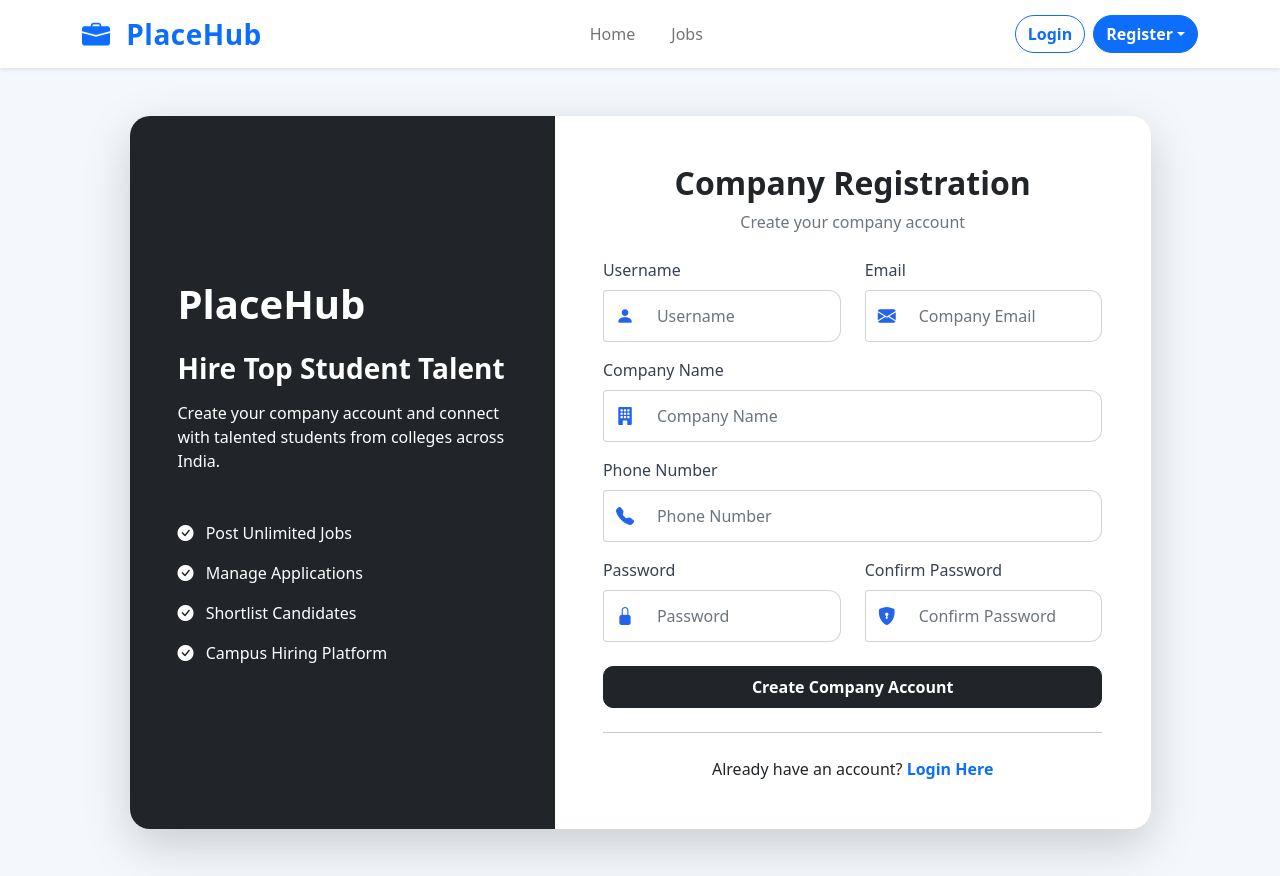
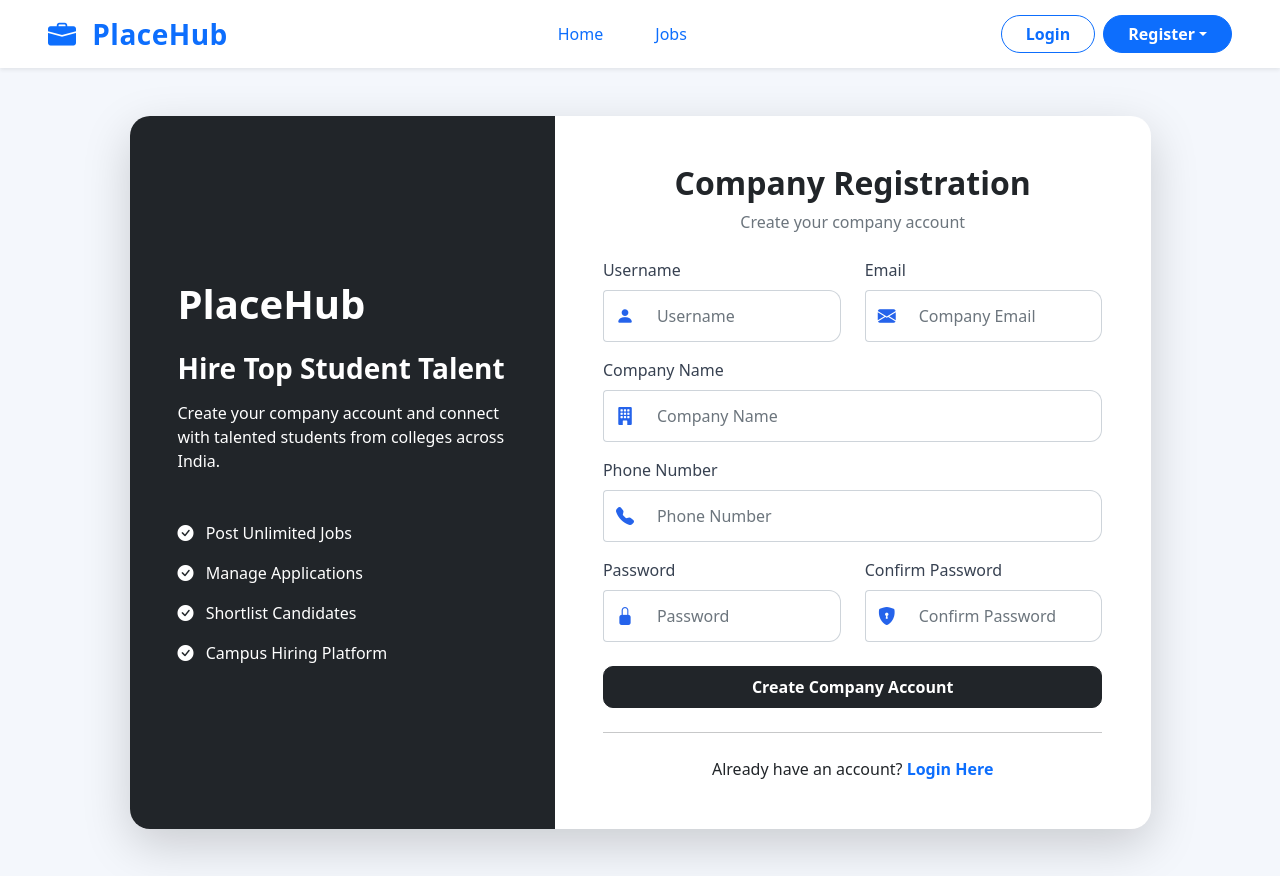
Before and after one commit to AkashHivarkhede/PlaceHub, a Django app: page /signup/company/ in a window 1280 px wide. Shown: the top 876 px of the page. Run offline with Django 5.2, Linux system fonts and the light colour scheme.

Commit message:
Navbar Upadated

```diff
--- a/templates/home.html
+++ b/templates/home.html
@@ -12,86 +12,196 @@
     <link rel="stylesheet" href="{% static 'css/style.css' %}" />
   </head>
   <body>
-    <nav class="navbar navbar-expand-lg navbar-light bg-white shadow-sm sticky-top">
-      <div class="container">
-        <!-- Logo -->
+    <nav class="navbar navbar-expand-lg bg-white shadow-sm sticky-top">
+      <div class="container-fluid px-3 px-lg-5">
+        <!-- ========================= -->
+        <!-- PLACEHUB LOGO -->
+        <!-- ========================= -->
 
         <a class="navbar-brand fw-bold fs-3 text-primary" href="{% url 'home' %}">
           <i class="bi bi-briefcase-fill me-2"></i>
-
           PlaceHub
         </a>
 
-        <button class="navbar-toggler" type="button" data-bs-toggle="collapse" data-bs-target="#navbarMenu"><span class="navbar-toggler-icon"></span></button>
+        <!-- ========================= -->
+        <!-- MOBILE MENU BUTTON -->
+        <!-- ========================= -->
+
+        <button class="navbar-toggler border-0 shadow-none" type="button" data-bs-toggle="collapse" data-bs-target="#navbarMenu" aria-controls="navbarMenu" aria-expanded="false" aria-label="Toggle navigation"><i class="bi bi-list fs-2 text-primary"></i></button>
+
+        <!-- ========================= -->
+        <!-- NAVBAR CONTENT -->
+        <!-- ========================= -->
 
         <div class="collapse navbar-collapse" id="navbarMenu">
+          <!-- ========================= -->
+          <!-- MAIN NAVIGATION -->
+          <!-- ========================= -->
+
           <ul class="navbar-nav mx-auto">
+            <!-- HOME -->
+
             <li class="nav-item">
-              <a class="nav-link {% if request.resolver_match.url_name == 'home' %}active{% endif %}" href="{% url 'home' %}">Home</a>
+              <a class="nav-link px-3
+            {% if request.resolver_match.url_name == 'home' %}
+              active fw-semibold text-primary
+            {% endif %}" href="{% url 'home' %}">
+                <i class="bi bi-house-door me-1 d-lg-none"></i>
+
+                Home
+              </a>
             </li>
 
+            <!-- JOBS -->
+
             <li class="nav-item">
-              <a class="nav-link {% if request.resolver_match.url_name == 'job_list' %}active{% endif %}" href="{% url 'job_list' %}">Jobs</a>
+              <a class="nav-link px-3
+            {% if request.resolver_match.url_name == 'job_list' %}
+              active fw-semibold text-primary
+            {% endif %}" href="{% url 'job_list' %}">
+                <i class="bi bi-briefcase me-1 d-lg-none"></i>
+
+                Jobs
+              </a>
             </li>
 
             {% if user.is_authenticated %}
+              <!-- DASHBOARD -->
+
               <li class="nav-item">
-                <a class="nav-link {% if request.resolver_match.url_name == 'student_dashboard' %}active{% endif %}" href="{% url 'student_dashboard' %}">Dashboard</a>
+                <a class="nav-link px-3
+              {% if request.resolver_match.url_name == 'student_dashboard' %}
+                active fw-semibold text-primary
+              {% endif %}" href="{% url 'student_dashboard' %}">
+                  <i class="bi bi-speedometer2 me-1 d-lg-none"></i>
+
+                  Dashboard
+                </a>
               </li>
 
+              <!-- PROFILE -->
+
               <li class="nav-item">
-                <a class="nav-link {% if request.resolver_match.url_name == 'profile' %}active{% endif %}" href="{% url 'profile' %}">Profile</a>
+                <a class="nav-link px-3
+              {% if request.resolver_match.url_name == 'profile' %}
+                active fw-semibold text-primary
+              {% endif %}" href="{% url 'profile' %}">
+                  <i class="bi bi-person me-1 d-lg-none"></i>
+
+                  Profile
+                </a>
               </li>
             {% endif %}
           </ul>
 
+          <!-- ========================= -->
+          <!-- AUTHENTICATED USER -->
+          <!-- ========================= -->
+
           {% if user.is_authenticated %}
-            <div class="d-flex align-items-center">
-              <a href="{% url 'job_list' %}" class="btn btn-primary rounded-pill me-3">Search Jobs</a>
+            <div class="d-flex align-items-center justify-content-around mt-3 mt-lg-0">
+              <!-- SEARCH JOBS -->
 
-              <a href="#" class="text-dark me-3 fs-5"><i class="bi bi-bell"></i></a>
+              <a href="{% url 'job_list' %}" class="btn btn-primary rounded-pill px-3 me-3">
+                <i class="bi bi-search me-1"></i>
 
-              <div class="dropdown">
-                <a class="d-flex align-items-center text-decoration-none dropdown-toggle" data-bs-toggle="dropdown"><img src="https://ui-avatars.com/api/?name={{ user.first_name|default:user.username }}&background=0D6EFD&color=fff" class="rounded-circle" width="42" height="42" /></a>
+                Search Jobs
+              </a>
 
-                <ul class="dropdown-menu dropdown-menu-end shadow">
-                  <li class="dropdown-header">
-                    <strong>
-                      {{ user.first_name }}
+              <!-- ========================= -->
+              <!-- NOTIFICATION -->
+              <!-- ========================= -->
 
-                      {{ user.last_name }}
-                    </strong>
+              <a href="#" class="position-relative text-dark text-decoration-none fs-5 me-3">
+                <i class="bi bi-bell"></i>
 
-                    <br />
+                <!-- Notification Badge -->
 
-                    <small>{{ user.email }}</small>
+                <span class="position-absolute top-0 start-100 translate-middle badge rounded-pill bg-danger">
+                  0
+
+                  <span class="visually-hidden">unread notifications</span>
+                </span>
+              </a>
+
+              <!-- ========================= -->
+              <!-- USER DROPDOWN -->
+              <!-- ========================= -->
+
+              <div class="dropdown me-2">
+                <a href="#" class="d-flex align-items-center text-decoration-none dropdown-toggle" data-bs-toggle="dropdown" aria-expanded="false">
+                  <!-- USER AVATAR -->
+
+                  <img src="https://ui-avatars.com/api/?name={{ user.first_name|default:user.username }}+{{ user.last_name }}&background=0D6EFD&color=fff" class="rounded-circle" width="42" height="42" alt="Profile" />
+                </a>
+
+                <!-- ========================= -->
+                <!-- DROPDOWN MENU -->
+                <!-- ========================= -->
+
+                <ul class="dropdown-menu dropdown-menu-end shadow border-0 mt-2">
+                  <!-- USER INFORMATION -->
+
+                  <li class="px-3 py-2">
+                    <div class="d-flex align-items-center justify-content-end mt-3 mt-lg-0">
+                      <img src="https://ui-avatars.com/api/?name={{ user.first_name|default:user.username }}+{{ user.last_name }}&background=0D6EFD&color=fff" class="rounded-circle me-2" width="45" height="45" alt="Profile" />
+
+                      <div>
+                        <strong class="d-block">
+                          {% if user.first_name %}
+                            {{ user.first_name }}
+                            {{ user.last_name }}
+                          {% else %}
+                            {{ user.username }}
+                          {% endif %}
+                        </strong>
+
+                        <small class="text-muted">{{ user.email }}</small>
+                      </div>
+                    </div>
                   </li>
 
                   <li>
                     <hr class="dropdown-divider" />
                   </li>
 
+                  <!-- MY PROFILE -->
+
                   <li>
-                    <a class="dropdown-item" href="{% url 'profile' %}">
-                      <i class="bi bi-person me-2"></i>
+                    <a class="dropdown-item py-2" href="{% url 'profile' %}">
+                      <i class="bi bi-person me-2 text-primary"></i>
 
                       My Profile
                     </a>
                   </li>
 
+                  <!-- DASHBOARD -->
+
                   <li>
-                    <a class="dropdown-item" href="{% url 'student_dashboard' %}">
-                      <i class="bi bi-speedometer2 me-2"></i>
+                    <a class="dropdown-item py-2" href="{% url 'student_dashboard' %}">
+                      <i class="bi bi-speedometer2 me-2 text-primary"></i>
 
                       Dashboard
                     </a>
                   </li>
 
+                  <!-- JOBS -->
+
                   <li>
-                    <a class="dropdown-item" href="{% url 'job_list' %}">
-                      <i class="bi bi-briefcase me-2"></i>
+                    <a class="dropdown-item py-2" href="{% url 'job_list' %}">
+                      <i class="bi bi-briefcase me-2 text-primary"></i>
 
                       Jobs
+                    </a>
+                  </li>
+
+                  <!-- SETTINGS -->
+
+                  <li>
+                    <a class="dropdown-item py-2" href="#">
+                      <i class="bi bi-gear me-2 text-primary"></i>
+
+                      Settings
                     </a>
                   </li>
 
@@ -99,8 +209,10 @@
                     <hr class="dropdown-divider" />
                   </li>
 
+                  <!-- LOGOUT -->
+
                   <li>
-                    <a class="dropdown-item text-danger" href="{% url 'logout' %}">
+                    <a class="dropdown-item py-2 text-danger" href="{% url 'logout' %}">
                       <i class="bi bi-box-arrow-right me-2"></i>
 
                       Logout
@@ -109,20 +221,40 @@
                 </ul>
               </div>
             </div>
+
+            <!-- ========================= -->
+            <!-- GUEST USER -->
+            <!-- ========================= -->
           {% else %}
-            <div class="d-flex">
-              <a href="{% url 'login' %}" class="btn btn-outline-primary rounded-pill me-2">Login</a>
+            <div class="d-flex align-items-center mt-3 mt-lg-0">
+              <!-- LOGIN -->
+
+              <a href="{% url 'login' %}" class="btn btn-outline-primary rounded-pill px-4 me-2">Login</a>
+
+              <!-- REGISTER -->
 
               <div class="dropdown">
-                <button class="btn btn-primary rounded-pill dropdown-toggle" data-bs-toggle="dropdown">Register</button>
+                <button class="btn btn-primary rounded-pill px-4 dropdown-toggle" type="button" data-bs-toggle="dropdown" aria-expanded="false">Register</button>
 
-                <ul class="dropdown-menu dropdown-menu-end">
+                <ul class="dropdown-menu dropdown-menu-end shadow border-0">
+                  <!-- STUDENT -->
+
                   <li>
-                    <a class="dropdown-item" href="{% url 'signup_student' %}">Student</a>
+                    <a class="dropdown-item py-2" href="{% url 'signup_student' %}">
+                      <i class="bi bi-person me-2 text-primary"></i>
+
+                      Student
+                    </a>
                   </li>
 
+                  <!-- COMPANY -->
+
                   <li>
-                    <a class="dropdown-item" href="{% url 'signup_company' %}">Company</a>
+                    <a class="dropdown-item py-2" href="{% url 'signup_company' %}">
+                      <i class="bi bi-building me-2 text-primary"></i>
+
+                      Company
+                    </a>
                   </li>
                 </ul>
               </div>
@@ -131,6 +263,7 @@
         </div>
       </div>
     </nav>
+
     {% block content %}
       <!-- Hero Section -->
       <section class="bg-primary text-white py-5">
@@ -223,9 +356,9 @@
         </div>
       </section>
 
-      <!--                                                   ===========================
+      <!--                                                                ===========================
 Top Companies
-============================                                                   -->
+============================                                                                -->
 
       <section class="py-5">
         <div class="container">
@@ -257,9 +390,9 @@ Top Companies
         </div>
       </section>
 
-      <!--                                                   ===========================
+      <!--                                                                ===========================
 Featured Jobs
-============================                                                   -->
+============================                                                                -->
 
       <section class="py-5 bg-light">
         <div class="container">
@@ -345,9 +478,9 @@ Featured Jobs
         </div>
       </section>
 
-      <!--                                                ==============================
+      <!--                                                             ==============================
 Browse Jobs by Category
-================================                                                -->
+================================                                                             -->
 
       <section class="py-5">
         <div class="container">
@@ -400,9 +533,9 @@ Browse Jobs by Category
           </div>
         </div>
       </section>
-      <!--                                              ==============================
+      <!--                                                           ==============================
 Why Choose PlaceHub
-================================                                              -->
+================================                                                           -->
 
       <section class="py-5 bg-light">
         <div class="container">
@@ -461,9 +594,9 @@ Why Choose PlaceHub
           </div>
         </div>
       </section>
-      <!--                                            ==============================
+      <!--                                                         ==============================
 Success Stories
-================================                                            -->
+================================                                                         -->
 
       <section class="py-5">
         <div class="container">
```
